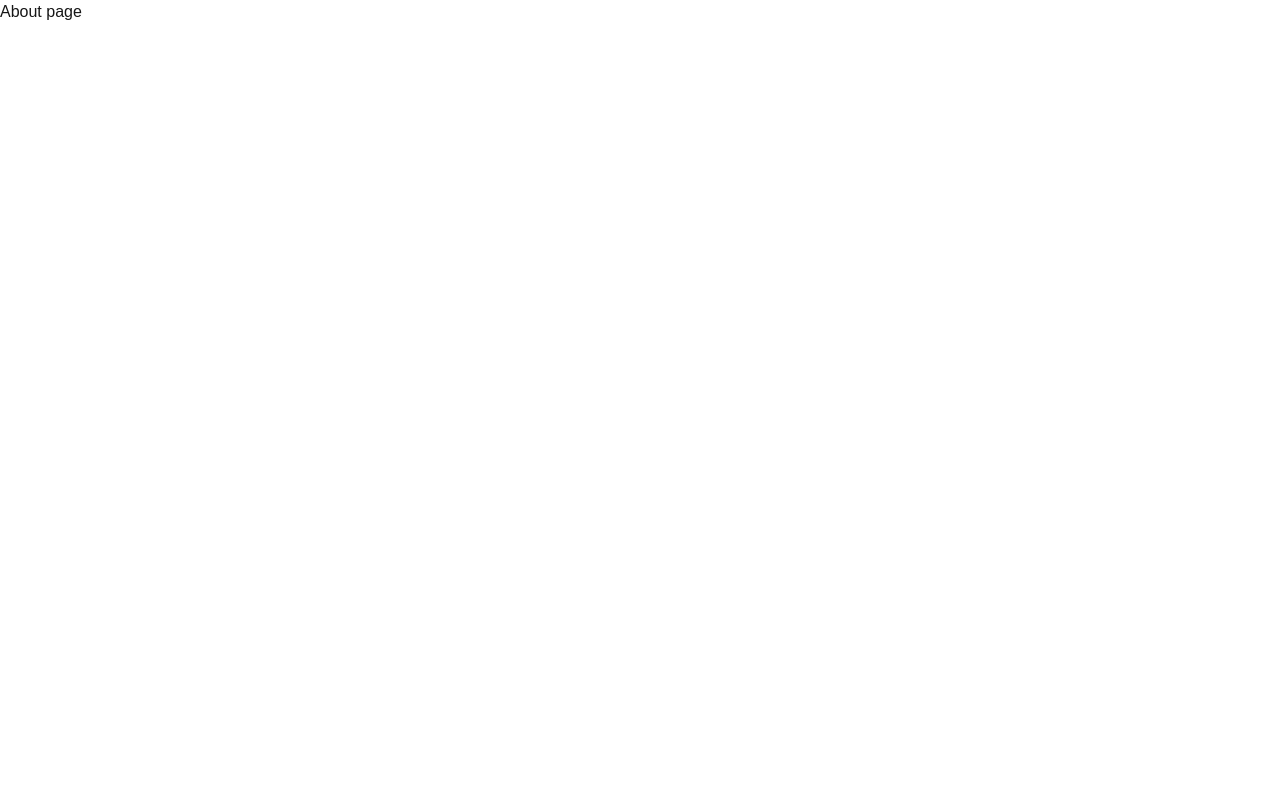
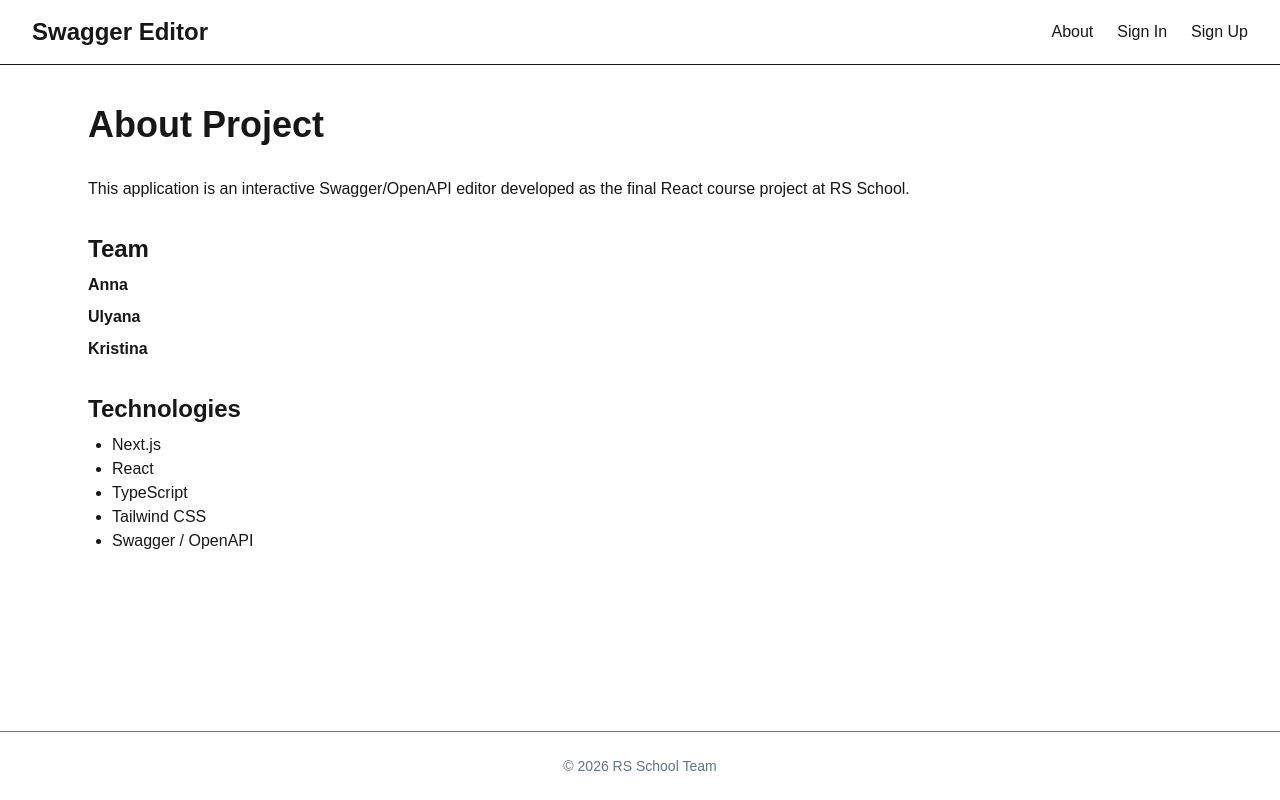
Before and after one commit to theFoxTale/swagger-editor-app, a Next.js app: page /about in a window 1280 px wide. Built offline with nearby package versions, Linux system fonts and the light colour scheme.

Commit message:
feat: add application layout and about page

```diff
--- a/src/app/about/page.tsx
+++ b/src/app/about/page.tsx
@@ -1,3 +1,42 @@
 export default function AboutPage() {
-  return <div>About page</div>;
+  return (
+    <section className="space-y-8">
+      <h1 className="text-4xl font-bold">About Project</h1>
+
+      <p>
+        This application is an interactive Swagger/OpenAPI editor developed as the final React
+        course project at RS School.
+      </p>
+
+      <div>
+        <h2 className="mb-2 text-2xl font-semibold">Team</h2>
+
+        <ul className="space-y-2">
+          <li>
+            <strong>Anna</strong>
+          </li>
+
+          <li>
+            <strong>Ulyana</strong>
+          </li>
+
+          <li>
+            <strong>Kristina</strong>
+          </li>
+        </ul>
+      </div>
+
+      <div>
+        <h2 className="mb-2 text-2xl font-semibold">Technologies</h2>
+
+        <ul className="list-disc pl-6">
+          <li>Next.js</li>
+          <li>React</li>
+          <li>TypeScript</li>
+          <li>Tailwind CSS</li>
+          <li>Swagger / OpenAPI</li>
+        </ul>
+      </div>
+    </section>
+  );
 }
--- a/src/app/layout.tsx
+++ b/src/app/layout.tsx
@@ -1,6 +1,9 @@
 import type { Metadata } from 'next';
 import { Geist, Geist_Mono } from 'next/font/google';
 import './globals.css';
+
+import { Footer } from '@/components/Footer/Footer';
+import { Header } from '@/components/Header/Header';
 
 const geistSans = Geist({
   variable: '--font-geist-sans',
@@ -24,7 +27,13 @@ export default function RootLayout({
 }>) {
   return (
     <html lang="en" className={`${geistSans.variable} ${geistMono.variable} h-full antialiased`}>
-      <body className="min-h-full flex flex-col">{children}</body>
+      <body className="min-h-full flex flex-col">
+        <Header />
+
+        <main className="mx-auto w-full max-w-6xl flex-1 px-6 py-10">{children}</main>
+
+        <Footer />
+      </body>
     </html>
   );
 }
--- a/src/components/Footer/Footer.tsx
+++ b/src/components/Footer/Footer.tsx
@@ -1,3 +1,7 @@
 export const Footer = () => {
-  return <footer>Footer</footer>;
+  return (
+    <footer className="mt-auto border-t py-6 text-center text-sm text-gray-500">
+      © 2026 RS School Team
+    </footer>
+  );
 };
--- a/src/components/Header/Header.tsx
+++ b/src/components/Header/Header.tsx
@@ -1,3 +1,17 @@
+import Link from 'next/link';
+
 export const Header = () => {
-  return <header>Header</header>;
+  return (
+    <header className="flex items-center justify-between border-b px-8 py-4">
+      <Link href="/" className="text-2xl font-bold">
+        Swagger Editor
+      </Link>
+
+      <nav className="flex items-center gap-6">
+        <Link href="/about">About</Link>
+        <Link href="/auth/sign-in">Sign In</Link>
+        <Link href="/auth/sign-up">Sign Up</Link>
+      </nav>
+    </header>
+  );
 };
```
